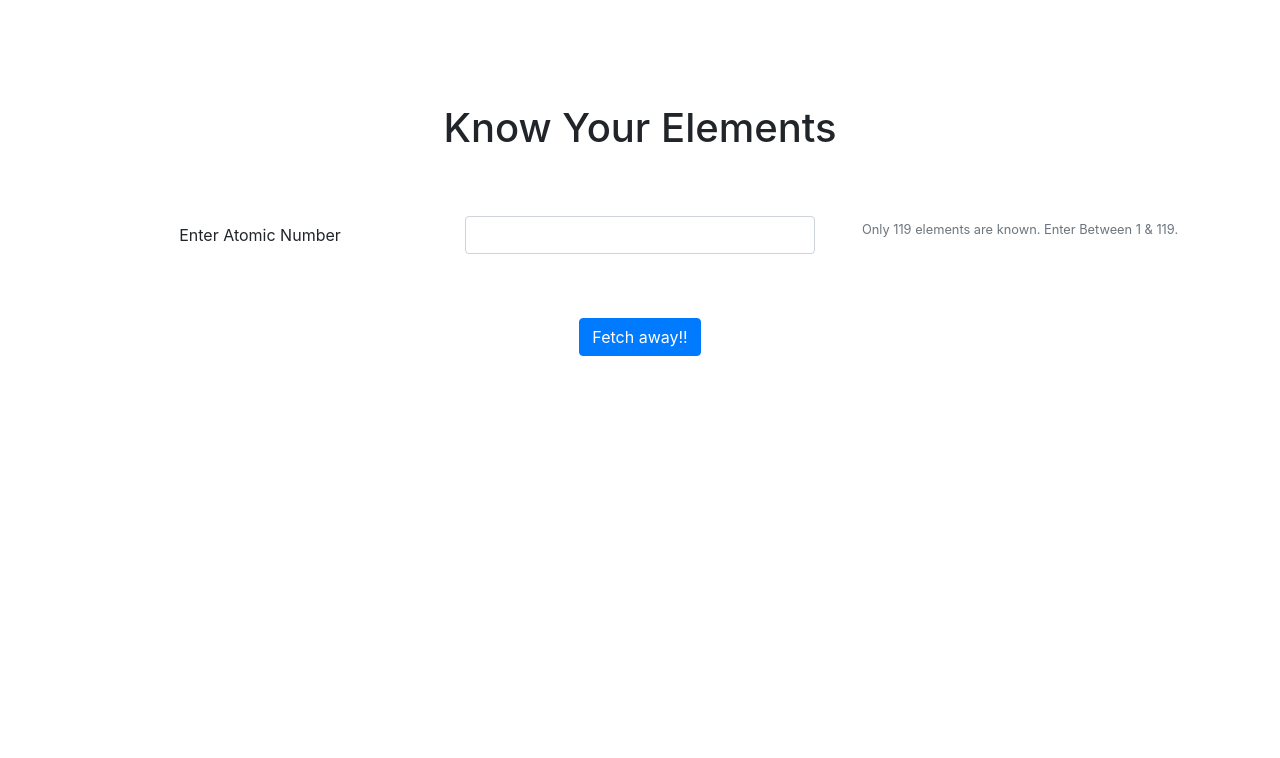
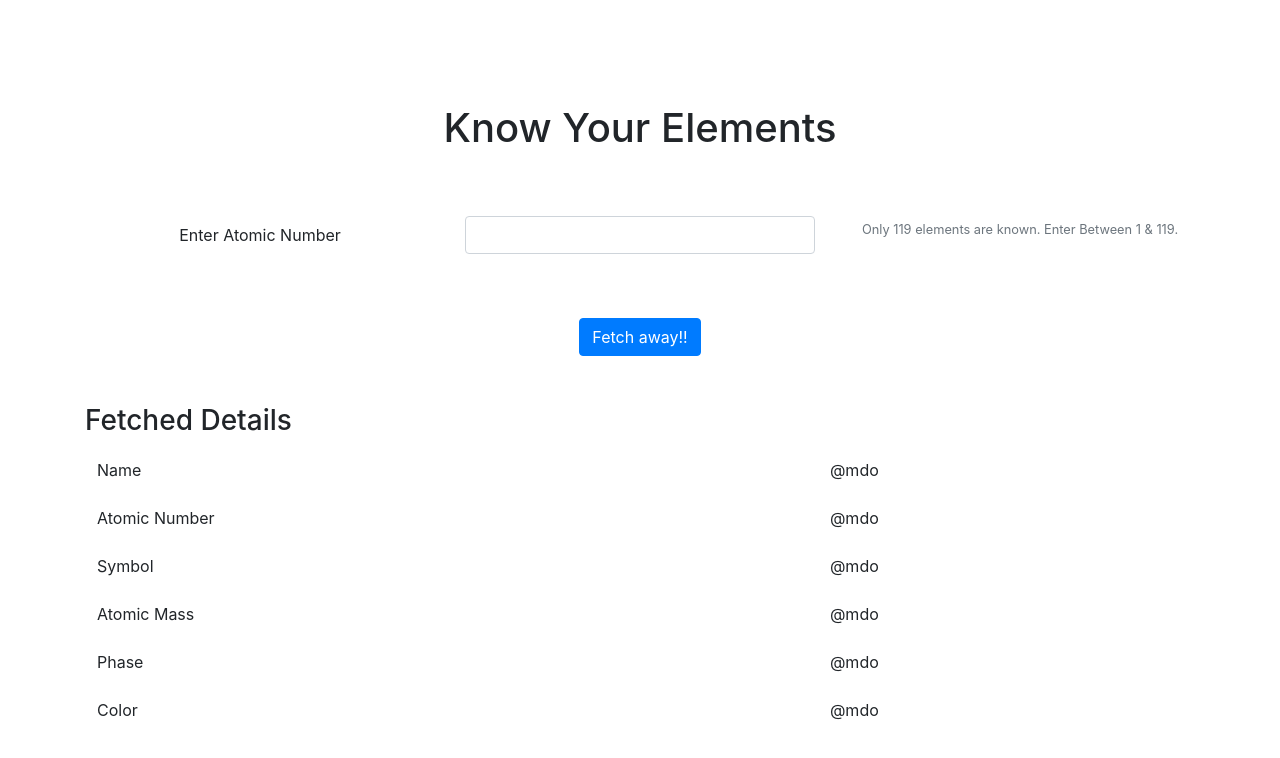
Before and after one commit to dhairyaj/Periodic-Table, a plain HTML site: page index.html in a window 1280 px wide. Drawn offline with nearby package versions, Linux system fonts and the light colour scheme.

Commit message:
changes made in the fetched details area

```diff
--- a/index.html
+++ b/index.html
@@ -21,17 +21,45 @@
           <div class="main">
             <form>
                 <div class="form-group row">
-                    <label for="atnum" class="col-lg-4 col-form-label">Enter Atomic Number</label>
+                    <label for="number" class="col-lg-4 col-form-label">Enter Atomic Number</label>
                     <div class="col-sm-4">
-                      <input type="number" class="form-control" id="atnum">
+                      <input type="number" class="form-control" id="number">
                     </div>
                     <small id="atnumtext" class="form-text text-muted col-sm-4">Only 119 elements are known. Enter Between 1 & 119.</small>
                   </div><br><br>
                 <button type="submit" class="btn btn-primary">Fetch away!!</button>
               </form>
-          </div>
+          </div><br><br>
           <div class="fetched">
-
+              <h3>Fetched Details</h3>
+            <table class="table table-borderless">
+                <tbody>
+                  <tr>
+                    <td>Name</td>
+                    <td id="name">@mdo</td>
+                  </tr>
+                  <tr>
+                    <td>Atomic Number</td>
+                    <td id="number">@mdo</td>
+                  </tr>
+                  <tr>
+                    <td>Symbol</td>
+                    <td id="symbol">@mdo</td>
+                  </tr>
+                  <tr>
+                    <td>Atomic Mass</td>
+                    <td id="atomic_mass">@mdo</td id="">
+                  </tr>
+                  <tr>
+                    <td>Phase</td>
+                    <td id="">@mdo</td id="">
+                  </tr>
+                  <tr>
+                    <td>Color</td>
+                    <td id="color">@mdo</td id="">
+                  </tr>
+                </tbody>
+              </table>
           </div>
       </div>
 
```
